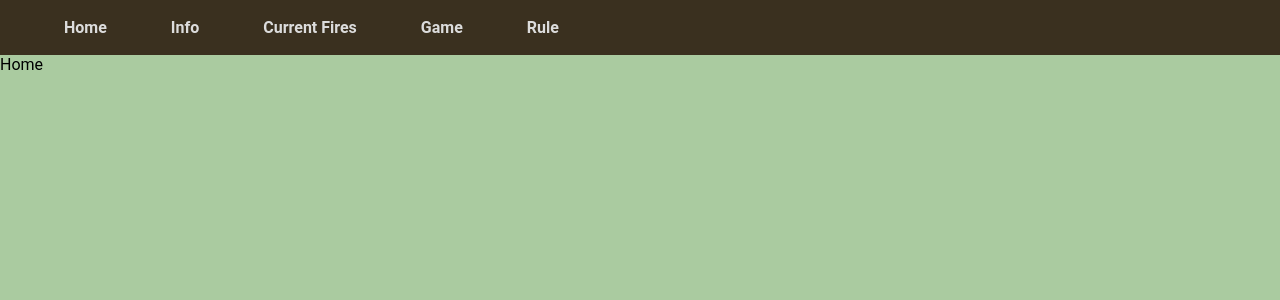
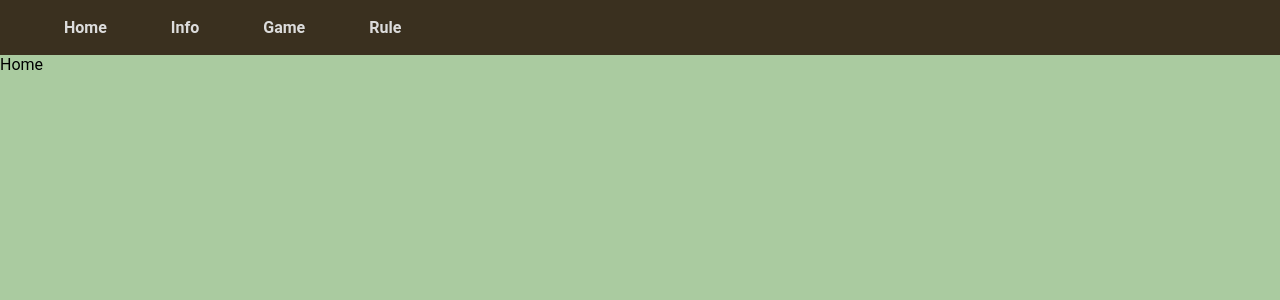
Before and after one commit to Da-Dog/ttsf-2022, a React (Create React App) app: page / in a window 1280 px wide. Shown: the top 300 px of the page. Built offline with nearby package versions, Linux system fonts and the light colour scheme.

Commit message:
remove current fires page

```diff
--- a/src/App.js
+++ b/src/App.js
@@ -4,7 +4,6 @@ import GameCanvas from './components/GameCanvas';
 import InfoPage from './components/InfoPage';
 import HomePage from './components/HomePage'
 import RulePage from './components/RulePage';
-import CurrentFiresPage from "./components/CurrentFiresPage";
 
 
 function App() {
@@ -14,7 +13,6 @@ function App() {
                 <nav className='navbar'>
                     <Link to="/">Home</Link>
                     <Link to="/info">Info</Link>
-                    <Link to="/current-fires">Current Fires</Link>
                     <Link to="/game">Game</Link>
                     <Link to="/rule">Rule</Link>
                 </nav>
@@ -22,7 +20,6 @@ function App() {
             <Routes>
                 <Route path='/' element={<HomePage/>}/>
                 <Route path='/info' element={<InfoPage/>}/>
-                <Route path='/current-fires' element={<CurrentFiresPage/>}/>
                 <Route path='/game' element={<GameCanvas/>}/>
                 <Route path='/rule' element={<RulePage/>}/>
             </Routes>
--- a/src/components/CurrentFiresPage.jsx
+++ /dev/null
@@ -1,11 +0,0 @@
-import React from 'react'
-
-const InfoPage = () => {
-  return (
-    <div>
-      Info
-    </div>
-  )
-}
-
-export default InfoPage
```
